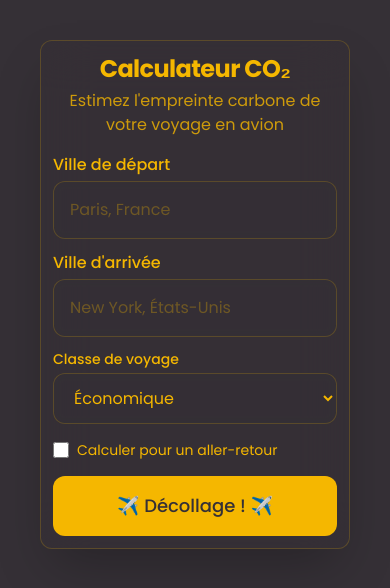
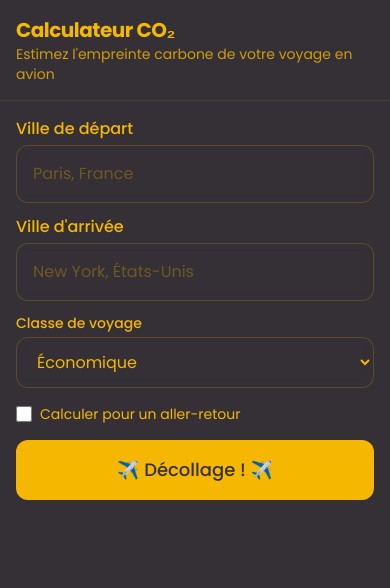
Before and after one commit to FCHDev/co2tripcalculator, a Next.js app: page / in a window 390 px wide. Shown: the top 588 px of the page. Built offline with nearby package versions, Linux system fonts and the light colour scheme.

Commit message:
patch 2.1 - Mobile design

```diff
--- a/app/components/CarbonCalculator.tsx
+++ b/app/components/CarbonCalculator.tsx
@@ -166,19 +166,21 @@ export default function CarbonCalculator() {
   };
 
   return (
-    <div className="min-h-screen bg-[#353036] py-2 sm:py-6 px-2 sm:px-3 lg:px-8 relative">
+    <div className="min-h-screen bg-[#353036] md:py-2 md:px-2 relative">
       <div className="max-w-3xl mx-auto relative h-full">
-        <div className="backdrop-blur-xl bg-[#353036]/30 rounded-xl sm:rounded-2xl shadow-2xl p-3 sm:p-8 space-y-4 sm:space-y-6 border border-[#F5B700]/20">
-          <div className="text-center">
-            <h1 className="text-2xl sm:text-4xl font-bold tracking-tight text-[#F5B700]">
+        <div className="md:backdrop-blur-xl md:bg-[#353036]/30 md:rounded-xl md:shadow-2xl md:p-8
+                        p-0 space-y-4 md:space-y-6 md:border md:border-[#F5B700]/20">
+          <div className="sticky top-0 z-10 bg-[#353036] p-4 md:p-0 md:static
+                          border-b border-[#F5B700]/10 md:border-none">
+            <h1 className="text-xl md:text-4xl font-bold tracking-tight text-[#F5B700]">
               Calculateur CO₂
             </h1>
-            <p className="mt-1 sm:mt-2 text-base sm:text-base text-[#F5B700]/80">
+            <p className="text-sm md:text-base text-[#F5B700]/80">
               Estimez l&apos;empreinte carbone de votre voyage en avion
             </p>
           </div>
 
-          <form onSubmit={calculateCarbonFootprint} className="space-y-4 sm:space-y-6">
+          <form onSubmit={calculateCarbonFootprint} className="px-4 md:px-0 space-y-4 md:space-y-6">
             <div className="space-y-3 sm:space-y-4">
               <div className="group">
                 <label className="block text-base sm:text-sm font-medium text-[#F5B700] mb-1">
@@ -263,35 +265,9 @@ export default function CarbonCalculator() {
           )}
 
           {result && result.details && result.details.cities && result.details.alternatives && (
-            <div className="space-y-4 sm:space-y-6">
-              {/* Conteneur principal des résultats */}
-              <div className="backdrop-blur-xl bg-[#353036]/40 p-3 sm:p-8 rounded-xl border border-[#F5B700]/30 shadow-lg">
-                {/* En-tête avec effet de séparation */}
-                <div className="relative pb-4 sm:pb-6 mb-4 sm:mb-6">
-                  <h2 className="text-xl sm:text-2xl font-bold text-[#F5B700] mb-2">
-                    Résultats {isRoundTrip ? '(Aller-retour)' : '(Aller simple)'}
-                  </h2>
-                  <p className="text-sm sm:text-xs text-[#F5B700]/70 flex items-center gap-2">
-                    <span className="flex items-center">
-                      {result.details.cities.depart?.countryCode &&
-                        getFlag(result.details.cities.depart.countryCode)
-                      } {result.details.cities.depart?.name}
-                    </span>
-                    <svg xmlns="http://www.w3.org/2000/svg" className="h-4 w-4 text-[#F5B700]/50" fill="none" viewBox="0 0 24 24" stroke="currentColor">
-                      <path strokeLinecap="round" strokeLinejoin="round" strokeWidth={2} d="M13 7l5 5m0 0l-5 5m5-5H6" />
-                    </svg>
-                    <span className="flex items-center">
-                      {result.details.cities.arrival?.countryCode &&
-                        getFlag(result.details.cities.arrival.countryCode)
-                      } {result.details.cities.arrival?.name}
-                    </span>
-                  </p>
-                  <div className="absolute bottom-0 left-0 right-0 h-px bg-gradient-to-r from-[#F5B700]/5 via-[#F5B700]/40 to-[#F5B700]/5"></div>
-                </div>
-
-                <div className="space-y-6 sm:space-y-8">
-                  {/* Carte principale avec les informations essentielles */}
-                  <div className="bg-[#353036]/60 rounded-lg p-3 sm:p-5 border border-[#F5B700]/20 backdrop-blur-md">
+            <div className="space-y-4 px-4 md:px-0">
+              <div className="sticky top-[72px] z-10 bg-[#353036] pt-4 pb-2">
+                <div className="bg-[#353036]/60 rounded-lg p-4 border border-[#F5B700]/20">
                   <div className="grid grid-cols-1 sm:grid-cols-2 gap-3 sm:gap-4">
                     <div className="text-center p-3 bg-[#353036]/40 rounded-lg backdrop-blur-sm">
                       <p className="text-[#F5B700]/70 text-xs sm:text-sm mb-1">Distance totale</p>
@@ -304,13 +280,13 @@ export default function CarbonCalculator() {
                     </div>
                   </div>
                 </div>
+              </div>
 
-                  {/* Détails des émissions */}
-                  <div className="space-y-3 sm:space-y-4">
+              <div className="space-y-4 pb-6">
+                <div className="space-y-3">
                   <h3 className="text-[#F5B700] font-semibold text-base sm:text-lg mb-3 sm:mb-4">Détail des émissions</h3>
 
                   <div className="space-y-3">
-                      {/* Émissions en vol */}
                     <div className="bg-[#353036]/30 p-3 sm:p-4 rounded-lg backdrop-blur-sm border-l-4 border-[#F5B700]/40">
                       <div className="flex flex-col sm:flex-row sm:justify-between sm:items-center gap-2 sm:gap-0">
                         <div>
@@ -324,7 +300,6 @@ export default function CarbonCalculator() {
                       </div>
                     </div>
 
-                      {/* Décollage et atterrissage */}
                     <div className="bg-[#353036]/30 p-3 sm:p-4 rounded-lg backdrop-blur-sm border-l-4 border-[#F5B700]/40">
                       <div className="flex flex-col sm:flex-row sm:justify-between sm:items-center gap-2 sm:gap-0">
                         <div>
@@ -338,7 +313,6 @@ export default function CarbonCalculator() {
                       </div>
                     </div>
 
-                      {/* Traînées de condensation */}
                     <div className="bg-[#353036]/30 p-3 sm:p-4 rounded-lg backdrop-blur-sm border-l-4 border-[#F5B700]/40">
                       <div className="flex flex-col sm:flex-row sm:justify-between sm:items-center gap-2 sm:gap-0">
                         <div>
@@ -363,7 +337,6 @@ export default function CarbonCalculator() {
                     </div>
                   </div>
 
-                    {/* Total avec mise en évidence et alerte si > 2tCO₂e */}
                   <div className={`mt-4 sm:mt-6 p-3 sm:p-4 rounded-lg backdrop-blur-md border
                     ${result.details.totalImpact / 1000 > 2
                       ? 'bg-red-500/10 border-red-500/30'
@@ -408,7 +381,6 @@ export default function CarbonCalculator() {
                   </div>
                 </div>
 
-                  {/* Informations complémentaires */}
                 <div className="bg-[#353036]/20 rounded-lg p-3 sm:p-4 backdrop-blur-sm border border-[#F5B700]/10">
                   <h3 className="text-[#F5B700] font-medium text-sm sm:text-base mb-2 sm:mb-3">Informations complémentaires</h3>
                   <div className="grid grid-cols-1 sm:grid-cols-2 lg:grid-cols-3 gap-3 sm:gap-4 text-xs sm:text-sm">
@@ -435,8 +407,9 @@ export default function CarbonCalculator() {
                   </div>
                 </div>
 
-                  {/* Alternatives de transport - Section avec plus de contraste */}
-                  <div className="bg-[#08A045]/10 p-6 sm:p-8 rounded-xl border-2 border-[#08A045]/40 backdrop-blur-xl space-y-4 shadow-[0_0_15px_rgba(8,160,69,0.15)]">
+                <div className="md:bg-[#08A045]/10 p-4 md:p-8 md:rounded-xl
+                              -mx-4 md:mx-0 border-t border-b md:border-2
+                              border-[#08A045]/40 space-y-4">
                   <div className="flex items-center gap-3 mb-4">
                     <div className="flex-shrink-0 w-12 h-12 rounded-full bg-[#08A045]/30 flex items-center justify-center backdrop-blur-sm border border-[#08A045]/50 shadow-[0_0_10px_rgba(8,160,69,0.2)]">
                       <span className="text-2xl">💡</span>
@@ -554,37 +527,29 @@ export default function CarbonCalculator() {
                       </div>
                     )}
                   </div>
+                </div>
+              </div>
+            </div>
+          )}
+        </div>
 
-                    {(result.details.alternatives?.train?.available ||
-                      result.details.alternatives?.bus?.available ||
-                      result.details.alternatives?.car?.available) && (
-                      <div className="mt-6 pt-4 border-t border-[#08A045]/30">
-                        <p className="text-[#08A045]/70 text-sm text-center italic">
-                          Les durées et émissions sont données à titre indicatif et peuvent varier selon les conditions
-                        </p>
+        {result && (
+          <div className="fixed bottom-0 left-0 right-0 p-4 bg-[#353036]
+                        border-t border-[#F5B700]/20 md:relative md:p-0 md:bg-transparent
+                        md:border-0">
+            <div className="container mx-auto px-4 max-w-3xl">
+              <button
+                onClick={resetForm}
+                type="button"
+                className="w-full py-4 rounded-xl font-medium text-base
+                          bg-[#F5B700] text-[#353036]"
+              >
+                Nouvelle recherche
+              </button>
+            </div>
           </div>
         )}
       </div>
     </div>
-              </div>
-
-              {/* Bouton de réinitialisation */}
-              <button
-                onClick={resetForm}
-                type="button"
-                className="w-full backdrop-blur-sm bg-[#353036]/50 text-[#F5B700] py-2.5 sm:py-3 px-4 sm:px-6 rounded-xl font-medium border border-[#F5B700]/20 hover:bg-[#353036]/70 focus:outline-none focus:ring-2 focus:ring-[#F5B700]/50 transition-all duration-300 transform hover:scale-[1.02] active:scale-[0.98] text-sm sm:text-base"
-              >
-                <span className="flex items-center justify-center">
-                  <svg xmlns="http://www.w3.org/2000/svg" className="h-4 w-4 sm:h-5 sm:w-5 mr-2" fill="none" viewBox="0 0 24 24" stroke="currentColor">
-                    <path strokeLinecap="round" strokeLinejoin="round" strokeWidth={2} d="M4 4v5h.582m15.356 2A8.001 8.001 0 004.582 9m0 0H9m11 11v-5h-.581m0 0a8.003 8.003 0 01-15.357-2m15.357 2H15" />
-                  </svg>
-                  Nouvelle recherche
-                </span>
-              </button>
-            </div>
-          )}
-        </div>
-      </div>
-    </div>
   );
 }
--- a/app/page.tsx
+++ b/app/page.tsx
@@ -2,7 +2,7 @@ import CarbonCalculator from './components/CarbonCalculator';
 
 export default function Home() {
   return (
-    <main className="min-h-screen p-8">
+    <main className="min-h-screen md:p-8 p-0">
       <CarbonCalculator />
     </main>
   );
```
Lines whose indentation alone changed are shown as unchanged.
